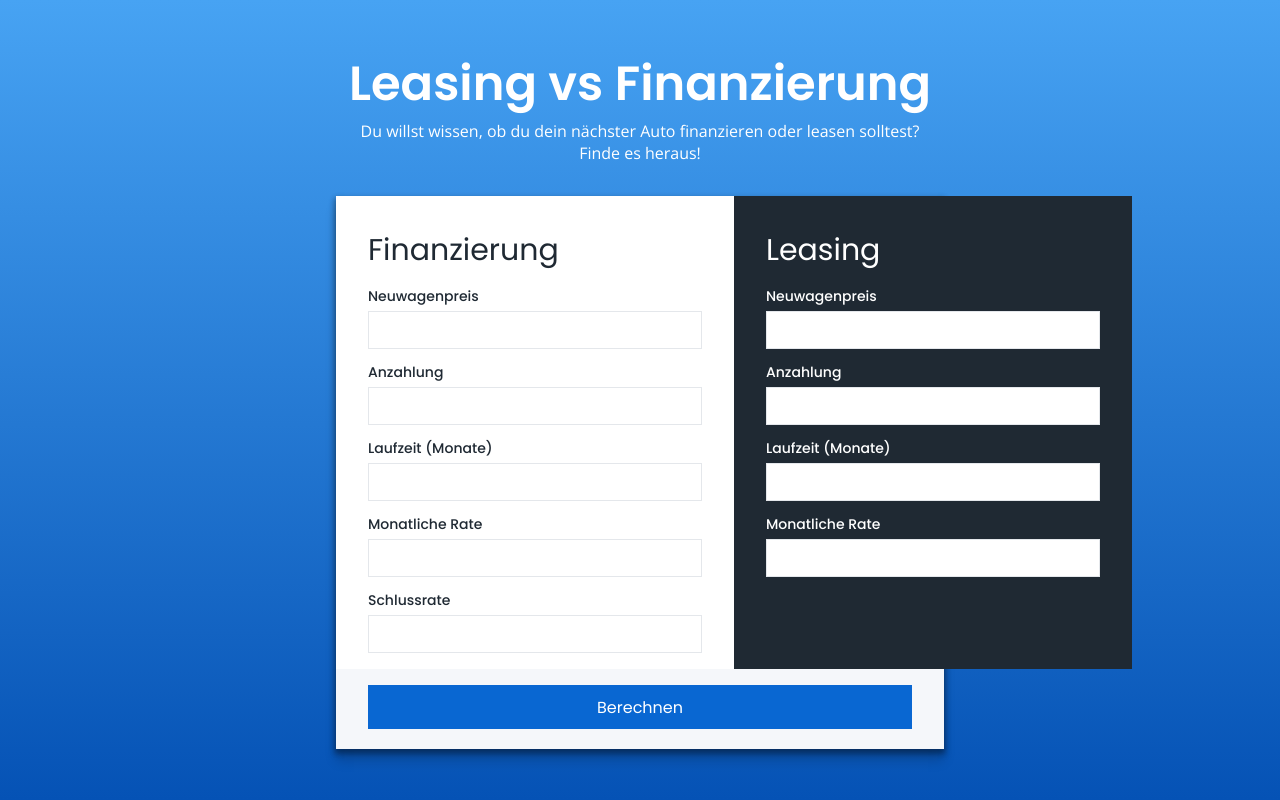
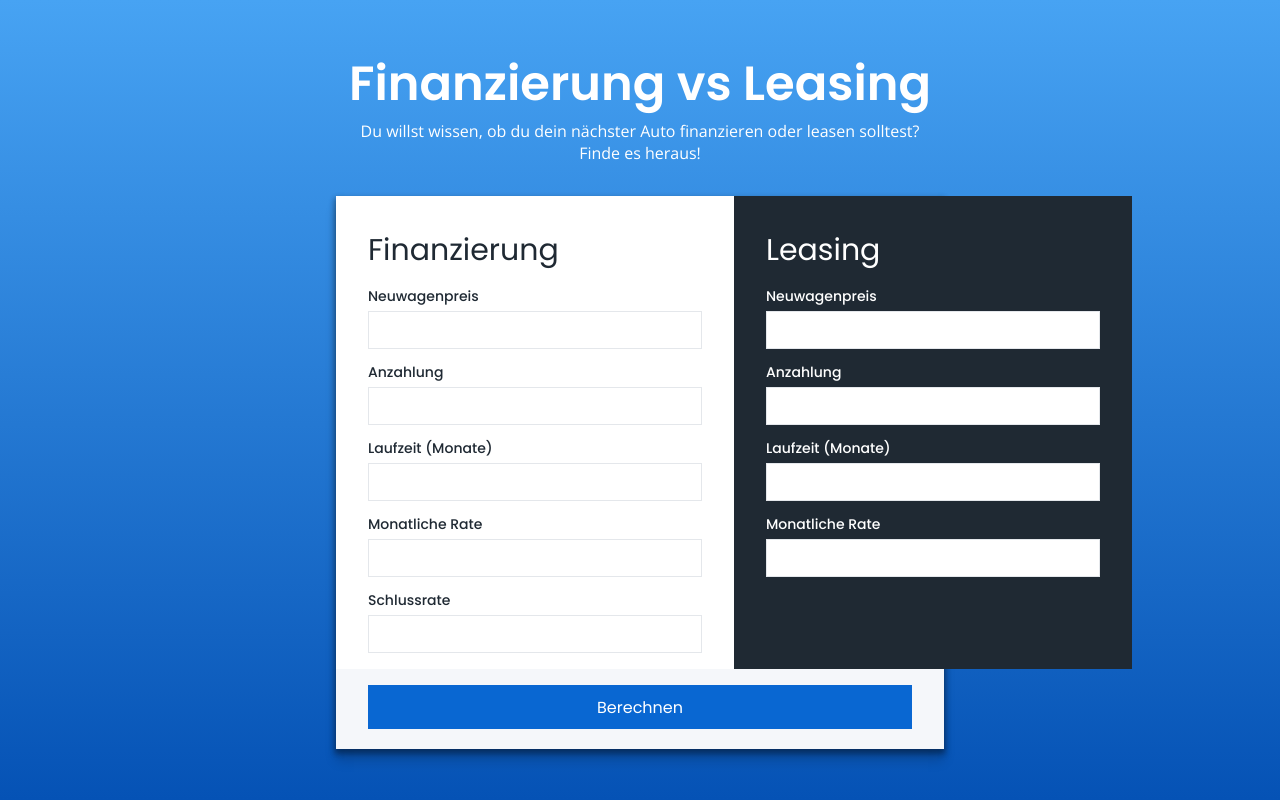
Before and after one commit to flextremedev/to-lease-or-not-to-lease, a React (Create React App) app: page / in a window 1280 px wide. Built offline with nearby package versions, Linux system fonts and the light colour scheme.

Commit message:
Small detail adjustments

```diff
--- a/public/index.html
+++ b/public/index.html
@@ -23,7 +23,7 @@
       work correctly both with client-side routing and a non-root public URL.
       Learn how to configure a non-root public URL by running `npm run build`.
     -->
-    <title>To lease or not to lease</title>
+    <title>Finanzierung vs Leasing Rechner</title>
   </head>
   <body>
     <noscript>You need to enable JavaScript to run this app.</noscript>
--- a/src/routes/Home.tsx
+++ b/src/routes/Home.tsx
@@ -19,7 +19,7 @@ export const Home: React.FC = () => {
   return (
     <Page>
       <Heading h={1} invertColor>
-        Leasing vs Finanzierung
+        Finanzierung vs Leasing
       </Heading>
       <Paragraph invertColor style={{ textAlign: "center" }}>
         Du willst wissen, ob du dein nächster Auto finanzieren oder leasen
--- a/styleguide.config.js
+++ b/styleguide.config.js
@@ -13,6 +13,7 @@ module.exports = {
         "src/components/Card/CardBody.tsx",
         "src/components/Splitscreen/SplitscreenLeft.tsx",
         "src/components/Splitscreen/SplitscreenRight.tsx",
+        "src/components/Page/Page.tsx",
       ],
     },
   ],
```
Also changed, not shown: src/components/Card/Card.md (+3 -5 lines).
